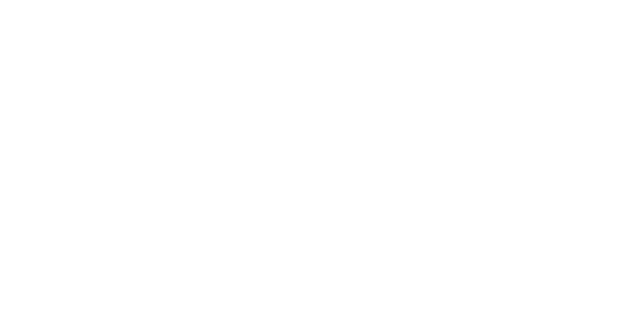
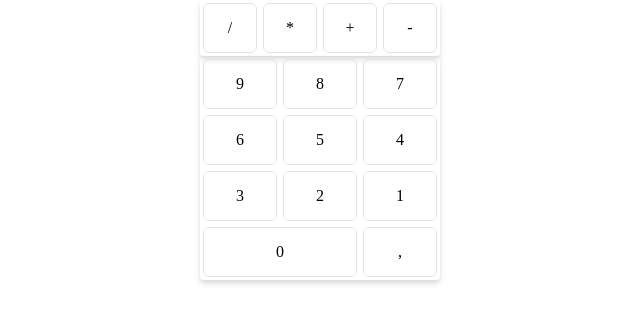
Before and after one commit to Dimkosyanklg/dnd-calculator, a React (Create React App) app in the folder calculator-app/: page / in a window 1280 px wide. Shown: the top 322 px of the page, without its empty margins (0-640 px from the left). Built offline with nearby package versions, Linux system fonts and the light colour scheme.

Commit message:
add numbers and operators blocks

```diff
--- a/calculator-app/src/App.tsx
+++ b/calculator-app/src/App.tsx
@@ -1,12 +1,14 @@
 import React from "react";
+import { NumbersBlock } from "./Components/NumbersBlock";
+import { OperatorsBlock } from "./Components/OperatorsBlock";
 
 export function App() {
-  return (
-    <div className="wrapper">
-      <div
-        className="content"
-        draggable={true}
-      ></div>
-    </div>
-  );
+    return (
+        <div className="wrapper">
+            <div className="content">
+                <OperatorsBlock />
+                <NumbersBlock />
+            </div>
+        </div>
+    );
 }
--- /dev/null
+++ b/calculator-app/src/Components/NumbersBlock.tsx
@@ -0,0 +1,50 @@
+import React from "react";
+import cn from "classnames";
+import { ButtonProps } from "../types";
+
+type Props = {};
+
+enum Numbers {
+    Nine,
+    Eight,
+    Seven,
+    Six,
+    Five,
+    Four,
+    Three,
+    Two,
+    One,
+    Nil,
+    Comma,
+}
+
+const NUMBER_LABELS: ButtonProps<Numbers>[] = [
+    { label: "9", size: "normal", value: Numbers.Nine },
+    { label: "8", size: "normal", value: Numbers.Eight },
+    { label: "7", size: "normal", value: Numbers.Seven },
+    { label: "6", size: "normal", value: Numbers.Six },
+    { label: "5", size: "normal", value: Numbers.Five },
+    { label: "4", size: "normal", value: Numbers.Four },
+    { label: "3", size: "normal", value: Numbers.Three },
+    { label: "2", size: "normal", value: Numbers.Two },
+    { label: "1", size: "normal", value: Numbers.One },
+    { label: "0", size: "large", value: Numbers.Nil },
+    { label: ",", size: "normal", value: Numbers.Comma },
+];
+
+export const NumbersBlock: React.FC<Props> = ({}) => {
+    return (
+        <div className="container container__button">
+            {NUMBER_LABELS.map(({ label, size, value }) => (
+                <div
+                    className={cn("btn", {
+                        btn__number: size === "normal",
+                        "btn__number--large": size === "large",
+                    })}
+                >
+                    {label}
+                </div>
+            ))}
+        </div>
+    );
+};
--- /dev/null
+++ b/calculator-app/src/Components/OperatorsBlock.tsx
@@ -0,0 +1,28 @@
+import React from "react";
+import { ButtonProps } from "../types";
+
+type Props = {};
+
+enum Operators {
+    Division,
+    Multiplication,
+    Addition,
+    Substraction,
+}
+
+const OPERATOR_LABELS: ButtonProps<Operators>[] = [
+    { label: "/", value: Operators.Division },
+    { label: "*", value: Operators.Multiplication },
+    { label: "+", value: Operators.Addition },
+    { label: "-", value: Operators.Substraction },
+];
+
+export const OperatorsBlock: React.FC<Props> = ({}) => {
+    return (
+        <div className="container container__operator">
+            {OPERATOR_LABELS.map(({ label, value }) => (
+                <div className="btn btn__operator">{label}</div>
+            ))}
+        </div>
+    );
+};
--- /dev/null
+++ b/calculator-app/src/types.ts
@@ -0,0 +1,5 @@
+export type ButtonProps<T> = {
+    label: string;
+    value: T;
+    size?: "normal" | "large";
+};
```
Also changed, not shown: 1 other file (tests, documents, lock files or other folders).
